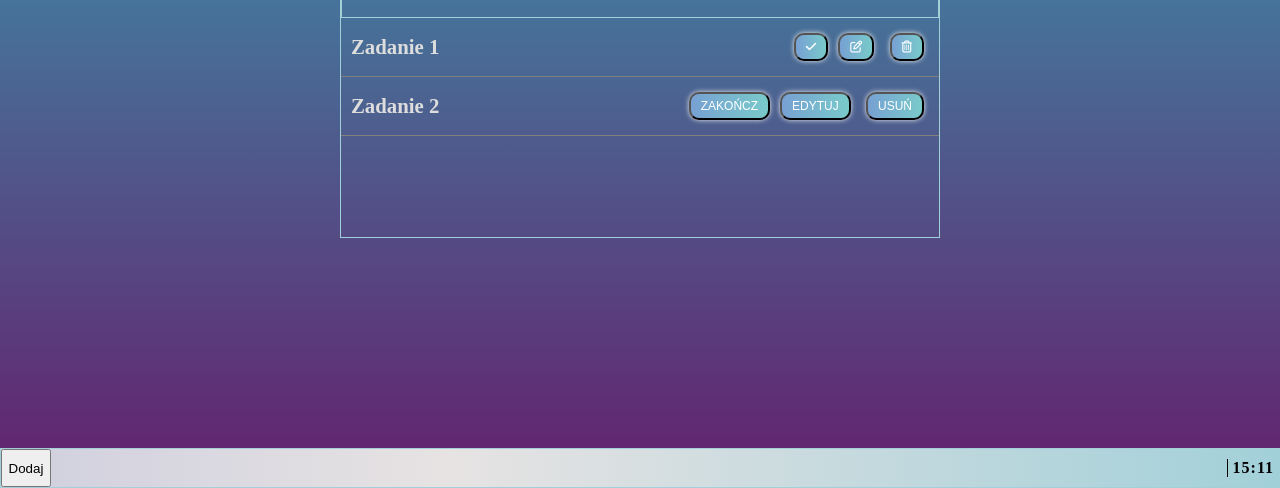
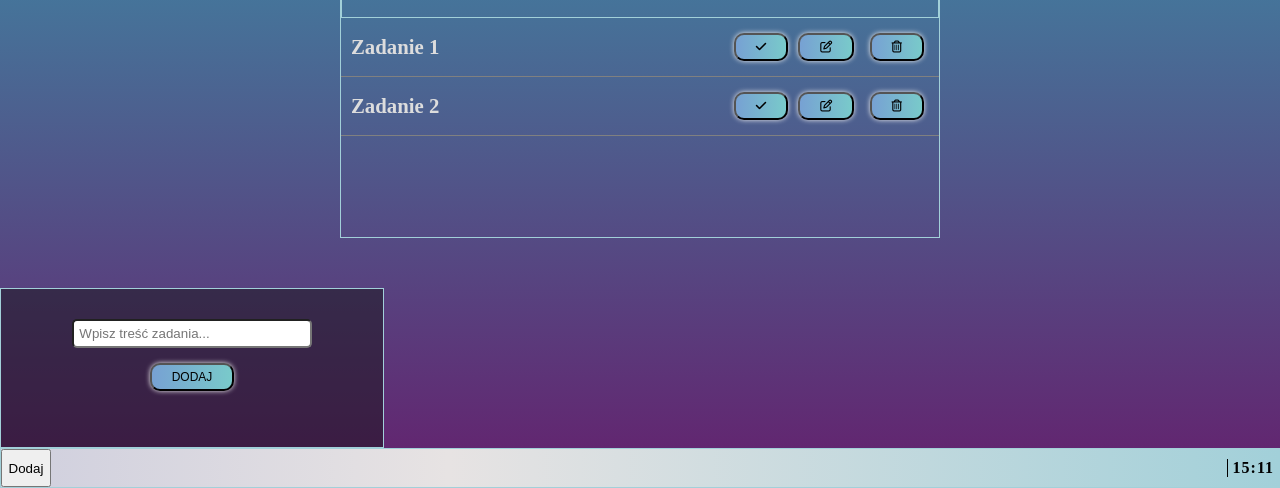
Before and after one commit to lol3k2008/Todo_list_2, a plain HTML site: page index.html in a window 1280 px wide. Shown: the part 312-800 px from the top of the page. Drawn offline with Linux system fonts and the light colour scheme.

Commit message:
Create new files...

```diff
--- a/index.html
+++ b/index.html
@@ -26,10 +26,10 @@
             </li>
 
            <li class="task" id="2">Zadanie 2
-               <div class="tools_panel">
-                   <button class="btn btn_task">Zakończ</button
-                    ><button class="btn btn_task">Edytuj</button>
-                    <button class="btn btn_task">Usuń</button>
+            <div class="tools_panel">
+                <button class="btn btn_task btn_end"> <i class="fas fa-check"></i></button
+                    ><button class="btn btn_task"><i class="far fa-edit"></i></button>
+                    <button class="btn btn_task"><i class="far fa-trash-alt"></i></button>
                </div>
             </li>
        </ul>
@@ -41,6 +41,12 @@
        <button class="btn btn_add">Dodaj</button>
        <div class="time"> 00:00</div>
    </nav>
+
+   <div class="popup_add">
+<input type="text" class="input_add" placeholder="Wpisz treść zadania...">
+<button class="btn btn_addTask">Dodaj</button>
+
+   </div>
    <script src="/script/index.js"></script>
 </body>
 </html>
--- a/style/style.css
+++ b/style/style.css
@@ -60,7 +60,7 @@ main, ul{
     font-weight: bold;
 }
 
-.btn_task{
+.btn_task,.btn_addTask{
     background-image: linear-gradient(to right, #77A1D3 0%, #79CBCA  51%, #77A1D3  100%);
     margin: 5px;
     padding: 5px 10px;
@@ -69,24 +69,27 @@ main, ul{
     text-transform: uppercase;
     transition: 0.5s;
     background-size: 200% auto;
-    color: white;
+    color: rgb(0, 0, 0);
     box-shadow: 0 0 5px #eee;
     border-radius: 10px;
-
+   padding: 5px 20px;
+   cursor: pointer;
 
 }
+.btn_task:focus,.btn_addTask:focus{
+    outline: none;
+    border: 2px solid rgb(45, 45, 75);
+    background-color: #fff;
+}
 
- .btn_task:hover {
+ .btn_task:hover, .btn_addTask:hover{
    background-position: right center;
    color: #fff;
    text-decoration: none;
  }
 
 
-/* .btn_end{
-    width: 60px;
-    height: 25px;
-} */
+
 nav{
     position: fixed;
     bottom: 0px;
@@ -111,3 +114,40 @@ nav{
     font-weight: bold;
     letter-spacing: 1px;
 }
+
+
+/* ----------------- == POPUP_ADD == ----------------------- */
+
+.popup_add{
+position: absolute;
+bottom: 5vh;
+left: 0px;
+width: 30vw;
+height: 20vh;
+padding: 20px;
+border: 1px solid red;
+display: flex;
+flex-direction: column;
+align-items: center;
+border: 1px solid var(--border-color);
+background-color: rgba(17, 17, 17, 0.479);
+}
+
+.input_add{
+    width: 70%;
+    margin: 10px;
+    padding: 5px;
+    border-radius: 5px;
+    color: black;
+}
+.input_add:focus{
+    outline: none;
+    border: 2px solid rgb(45, 45, 75);
+    background-color: #fff;
+}
+
+ .input_add:hover{
+   background-position: right center;
+   color: #fff;
+   text-decoration: none;
+ }
```
